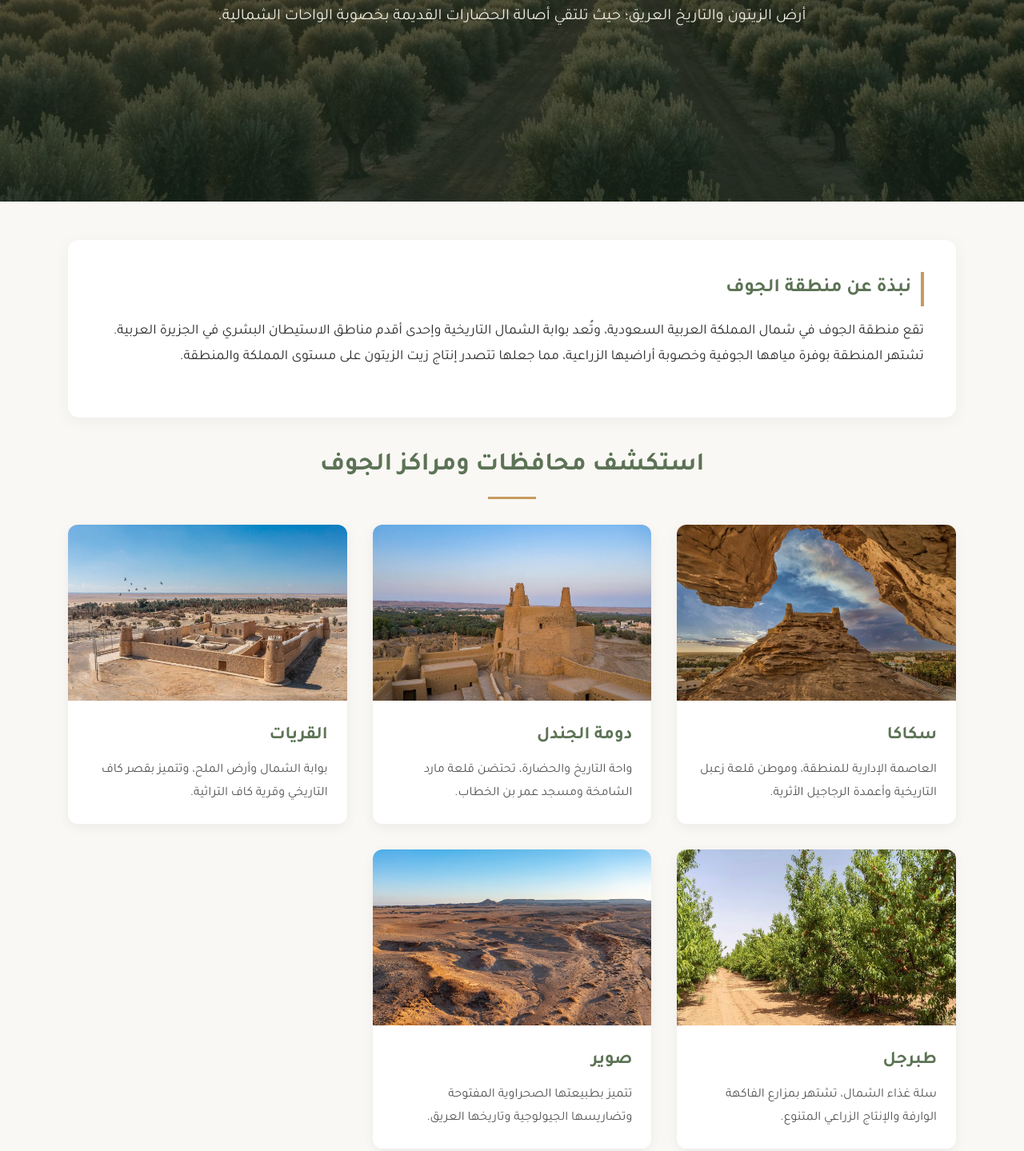
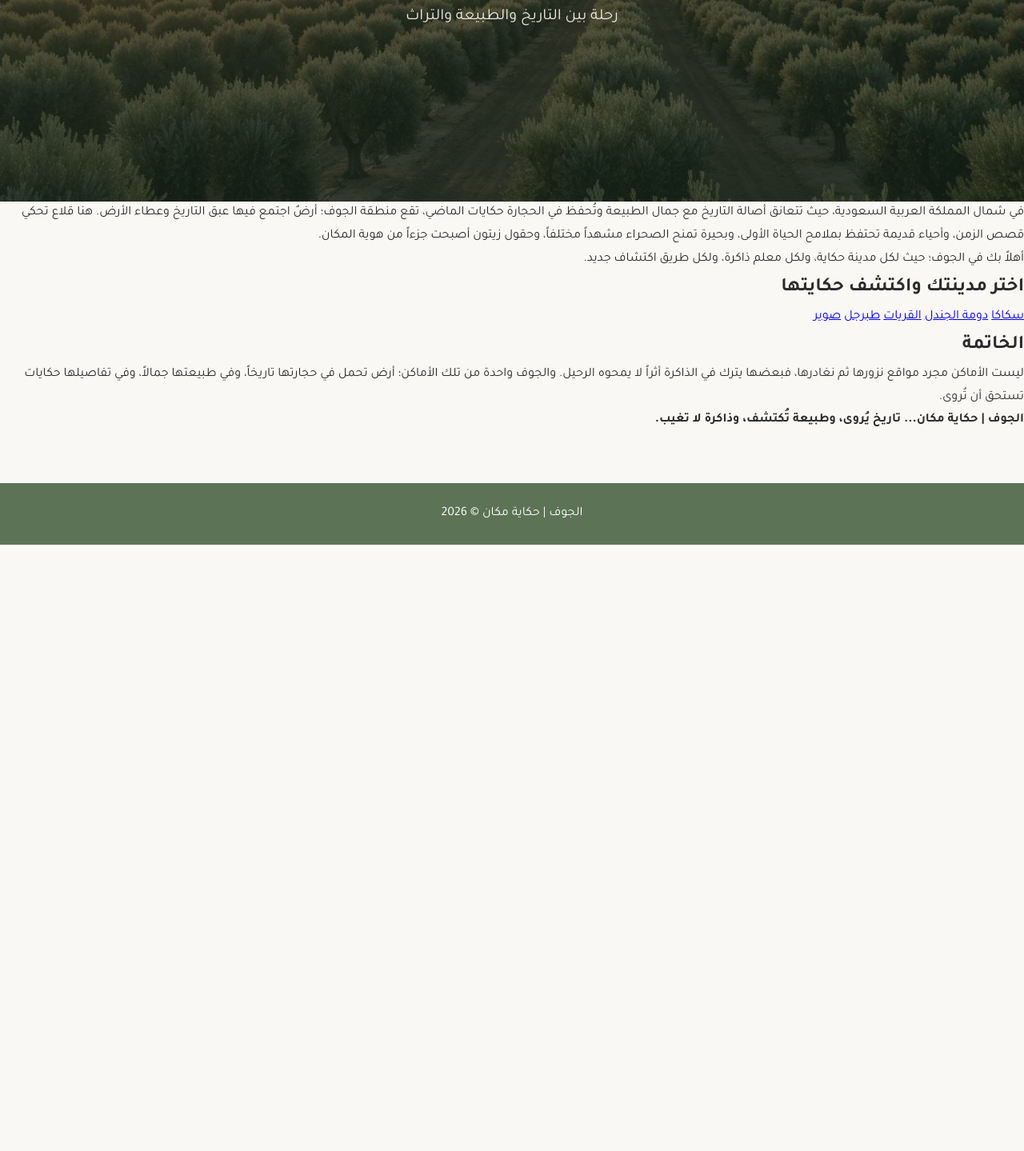
Before and after one commit to lusollu35-star/aljouf-story, a plain HTML site: page index.html in a window 1280 px wide. Shown: the part 471-1910 px from the top of the page at 80% size. After the commit the page ends 1152 px from the top, so only its background shows below. Drawn offline with Linux system fonts and the light colour scheme.

Commit message:
Update index.html

```diff
--- a/index.html
+++ b/index.html
@@ -7,7 +7,6 @@
   <link rel="stylesheet" href="style.css">
 </head>
 <body>
-
   <header>
     <a href="index.html" class="logo">الجوف | حكاية مكان</a>
     <nav>
@@ -25,63 +24,36 @@
   <section class="hero" style="background-image: url('home.JPEG');">
     <div class="hero-content">
       <h1>الجوف | حكاية مكان</h1>
-      <p>أرض الزيتون والتاريخ العريق؛ حيث تلتقي أصالة الحضارات القديمة بخصوبة الواحات الشمالية.</p>
+      <p>رحلة بين التاريخ والطبيعة والتراث</p>
     </div>
   </section>
 
-  <main class="container">
-    <div class="detail-box">
-      <h2>نبذة عن منطقة الجوف</h2>
-      <p>تقع منطقة الجوف في شمال المملكة العربية السعودية، وتُعد بوابة الشمال التاريخية وإحدى أقدم مناطق الاستيطان البشري في الجزيرة العربية. تشتهر المنطقة بوفرة مياهها الجوفية وخصوبة أراضيها الزراعية، مما جعلها تتصدر إنتاج زيت الزيتون على مستوى المملكة والمنطقة.</p>
-    </div>
+  <main>
+    <section class="intro">
+      <p>في شمال المملكة العربية السعودية، حيث تتعانق أصالة التاريخ مع جمال الطبيعة وتُحفظ في الحجارة حكايات الماضي، تقع منطقة الجوف؛ أرضٌ اجتمع فيها عبق التاريخ وعطاء الأرض. هنا قلاع تحكي قصص الزمن، وأحياء قديمة تحتفظ بملامح الحياة الأولى، وبحيرة تمنح الصحراء مشهداً مختلفاً، وحقول زيتون أصبحت جزءاً من هوية المكان.</p>
+      <p>أهلاً بك في الجوف؛ حيث لكل مدينة حكاية، ولكل معلم ذاكرة، ولكل طريق اكتشاف جديد.</p>
+    </section>
 
-    <h2 class="section-title">استكشف محافظات ومراكز الجوف</h2>
-    <div class="grid">
-      <a href="sakaka.html" class="card">
-        <img src="sakaka.JPEG" alt="قلعة زعبل في سكاكا">
-        <div class="card-body">
-          <h3>سكاكا</h3>
-          <p>العاصمة الإدارية للمنطقة، وموطن قلعة زعبل التاريخية وأعمدة الرجاجيل الأثرية.</p>
-        </div>
-      </a>
+    <section class="cities">
+      <h2>اختر مدينتك واكتشف حكايتها</h2>
+      <div class="city-links">
+        <a href="sakaka.html">سكاكا</a>
+        <a href="dumat.html">دومة الجندل</a>
+        <a href="qurayyat.html">القريات</a>
+        <a href="tabarjal.html">طبرجل</a>
+        <a href="suwayr.html">صوير</a>
+      </div>
+    </section>
 
-      <a href="dumat.html" class="card">
-        <img src="dumat.JPEG" alt="قلعة مارد في دومة الجندل">
-        <div class="card-body">
-          <h3>دومة الجندل</h3>
-          <p>واحة التاريخ والحضارة، تحتضن قلعة مارد الشامخة ومسجد عمر بن الخطاب.</p>
-        </div>
-      </a>
-
-      <a href="qurayyat.html" class="card">
-        <img src="qurayyat.JPEG" alt="قصر كاف في القريات">
-        <div class="card-body">
-          <h3>القريات</h3>
-          <p>بوابة الشمال وأرض الملح، وتتميز بقصر كاف التاريخي وقرية كاف التراثية.</p>
-        </div>
-      </a>
-
-      <a href="tabarjal.html" class="card">
-        <img src="tabarjal.jpg" alt="مزارع طبرجل">
-        <div class="card-body">
-          <h3>طبرجل</h3>
-          <p>سلة غذاء الشمال، تشتهر بمزارع الفاكهة الوارفة والإنتاج الزراعي المتنوع.</p>
-        </div>
-      </a>
-
-      <a href="suwayr.html" class="card">
-        <img src="suwayr.JPEG" alt="طبيعة صوير">
-        <div class="card-body">
-          <h3>صوير</h3>
-          <p>تتميز بطبيعتها الصحراوية المفتوحة وتضاريسها الجيولوجية وتاريخها العريق.</p>
-        </div>
-      </a>
-    </div>
+    <section class="conclusion">
+      <h2>الخاتمة</h2>
+      <p>ليست الأماكن مجرد مواقع نزورها ثم نغادرها، فبعضها يترك في الذاكرة أثراً لا يمحوه الرحيل. والجوف واحدة من تلك الأماكن؛ أرض تحمل في حجارتها تاريخاً، وفي طبيعتها جمالاً، وفي تفاصيلها حكايات تستحق أن تُروى.</p>
+      <p><strong>الجوف | حكاية مكان... تاريخ يُروى، وطبيعة تُكتشف، وذاكرة لا تغيب.</strong></p>
+    </section>
   </main>
 
   <footer>
-    <p>الجوف | حكاية مكان &copy; 2026</p>
+    <p>الجوف | حكاية مكان © 2026</p>
   </footer>
-
 </body>
 </html>
```
